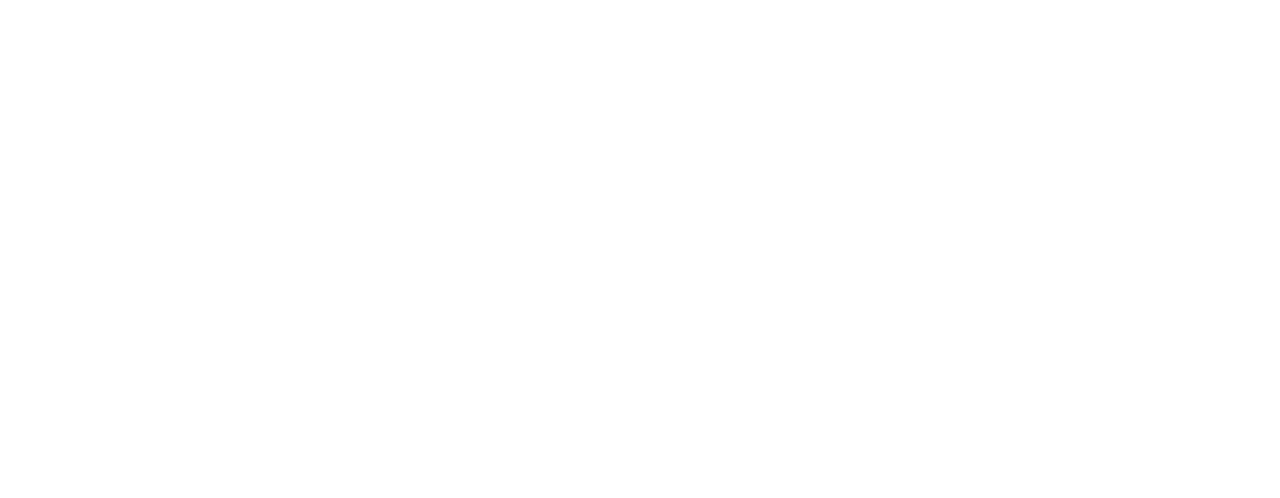
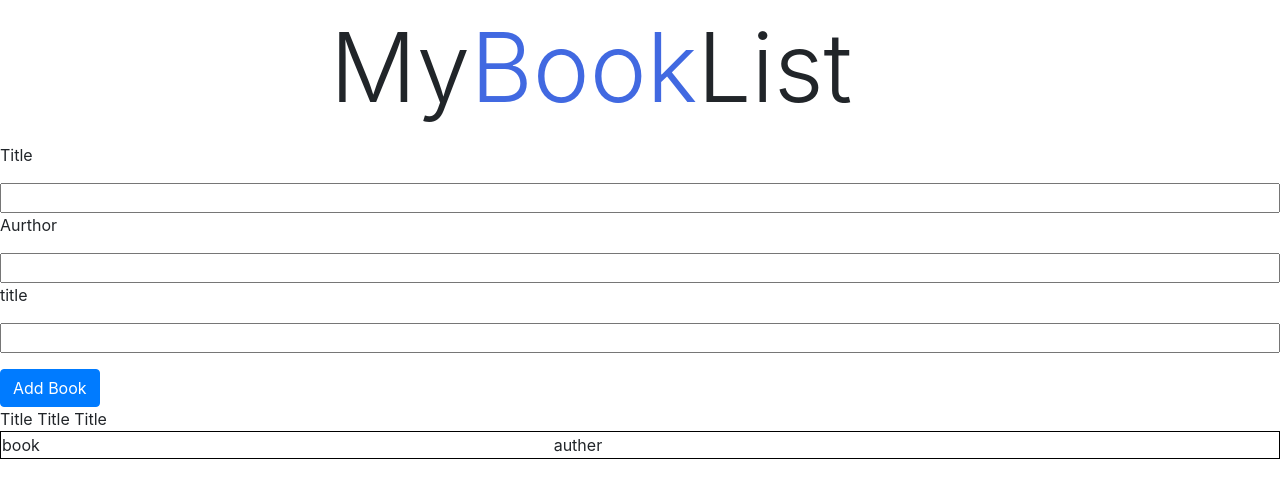
Before and after one commit to acciojob/book-list-RitikRunner, a website: page main.html in a window 1280 px wide. Drawn offline with nearby package versions, Linux system fonts and the light colour scheme.

Commit message:
created a submission

```diff
--- a/main.html
+++ b/main.html
@@ -4,13 +4,35 @@
 
 <head>
 	<link rel="stylesheet" href="styles.css">
+	<link rel="stylesheet" href="https://cdn.jsdelivr.net/npm/bootstrap@4.1.3/dist/css/bootstrap.min.css" integrity="sha384-MCw98/SFnGE8fJT3GXwEOngsV7Zt27NXFoaoApmYm81iuXoPkFOJwJ8ERdknLPMO" crossorigin="anonymous">
 </head>
 
 <body>
 	<!-- the entire body must be written by student -->
+	<div class="main">
+		<h1 class="display-1">My<span style="color: royalblue">Book</span>List</h1>
+		</div>
+		<div class="form-group">
+			<p>Title</p><input id="title" style="width: 100%">
+			<p>Aurthor</p><input id="auther" style="width: 100%">
+			<p>title</p><input id="isbn" style="width: 100%">
+		</div>
+		<button type="button" class="btn btn-primary">Add Book</button>
+	<br>
+	<table id=book-list>
+		<tr>Title
+		<td>book</td>
+		<td>auther</td>
+		<td></td>
+		</tr>
+		<tr>Title
+		</tr>
+		<tr>Title</tr>
+
+
+	</table>
+
     <script type="text/javascript" src="./script.js">
 </script>
-
 </body>
-
 </html>
--- a/styles.css
+++ b/styles.css
@@ -1 +1,10 @@
 /*  your css code here. If applicable */
+.main{
+margin: auto;
+width: 50%;
+padding: 10px;
+}
+#book-list{
+	width: 100%;
+	border: black 1px solid;
+}
```
